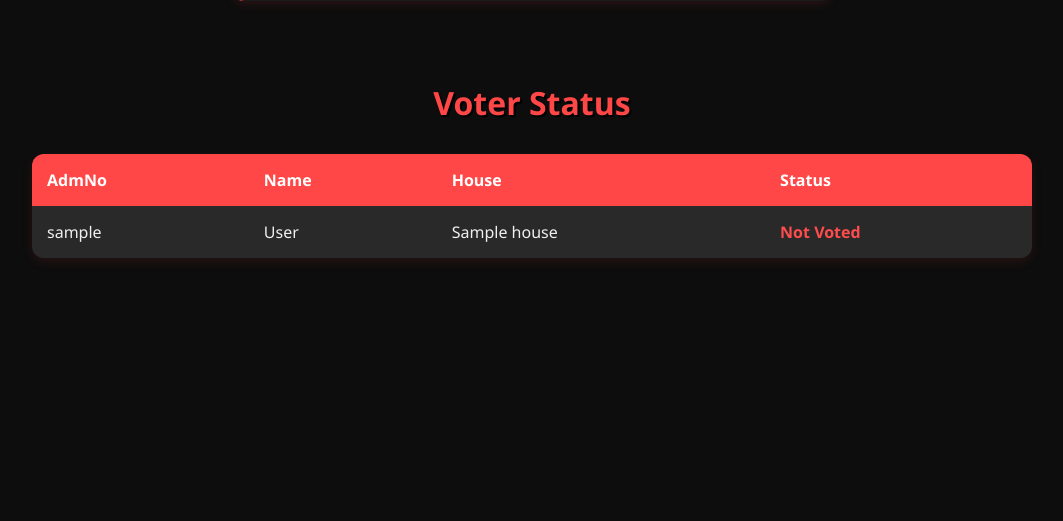
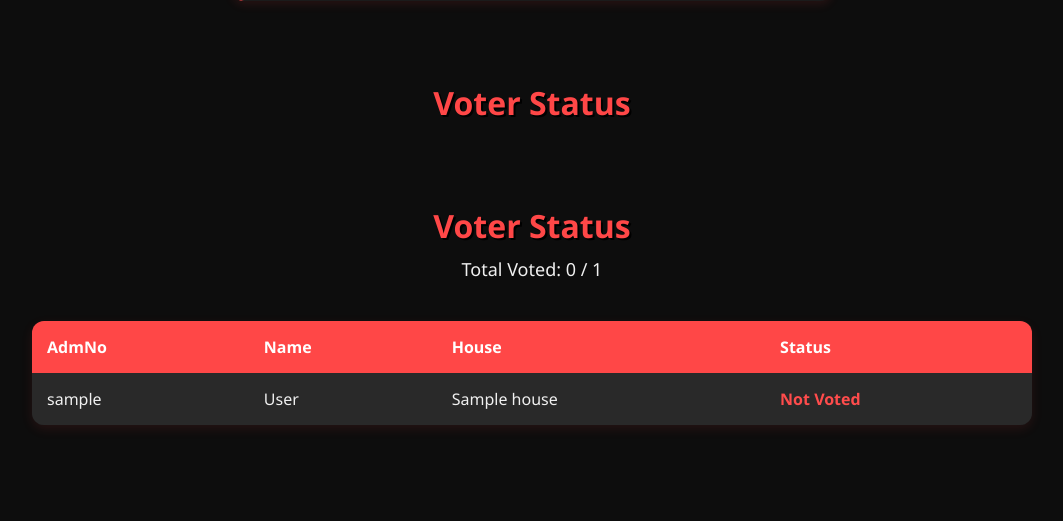
Before and after one commit to we-ovp/votingsys, a Flask app: template templates/admin.html in a window 1280 px wide. Shown: the part 387-908 px from the top of the page, without its empty margins (108-1171 px from the left). Before the commit the page ends 648 px from the top, so only its background shows below. Run offline with Flask 3, Linux system fonts and the light colour scheme; the template is opened without the code that fills it: most values are stand-ins (such as "Sample title", 1, 10 or a date in 2020).

Commit message:
Update admin.html

```diff
--- a/templates/admin.html
+++ b/templates/admin.html
@@ -125,6 +125,11 @@
     {% endfor %}
 
     <h2>Voter Status</h2>
+    <h2>Voter Status</h2>
+    <p style="text-align:center; font-size:18px; margin-top:-20px; margin-bottom:40px;">
+        Total Voted: {{ voters | selectattr('voted') | list | length }} /
+        {{ voters | rejectattr('username', 'equalto', 'admin') | list | length }}
+    </p>
     <table>
         <tr>
             <th>AdmNo</th>
```
